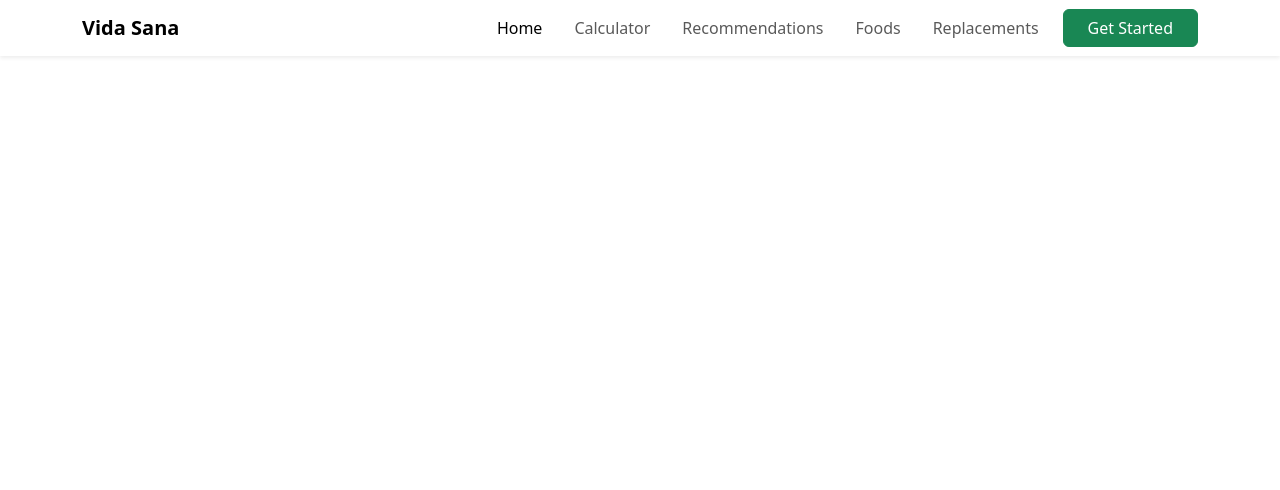
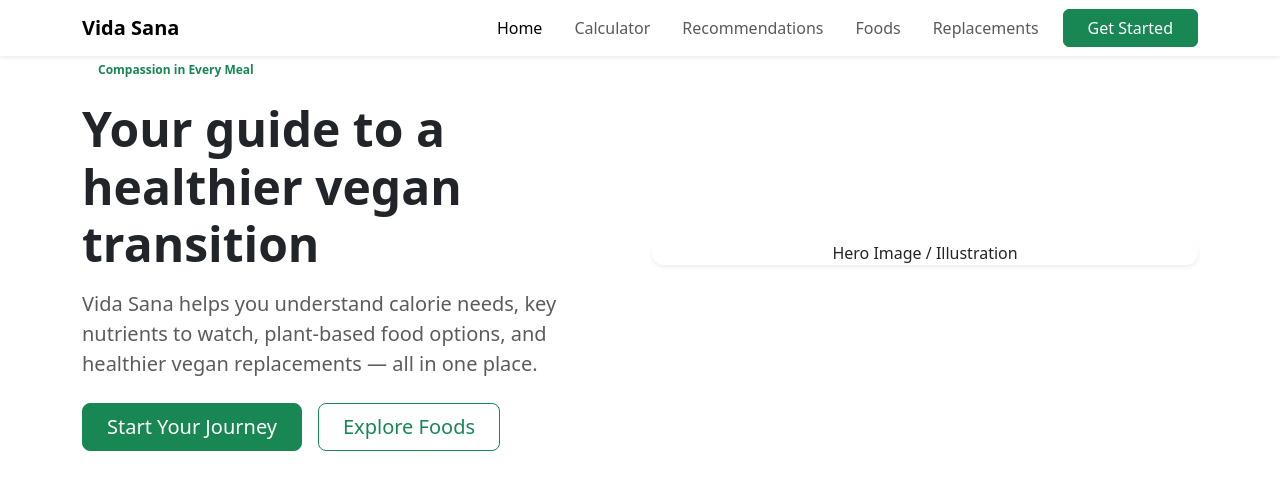
Before and after one commit to BosuBose132/Vida-Sana, a plain HTML site: page frontend/pages/index.html in a window 1280 px wide. Drawn offline with nearby package versions, Linux system fonts and the light colour scheme.

Commit message:
feat: add hero section

```diff
--- a/frontend/pages/index.html
+++ b/frontend/pages/index.html
@@ -47,4 +47,42 @@
       </div>
     </div>
   </nav>
+  <!-- Hero Section -->
+  <section class="hero-section d-flex align-items-center">
+    <div class="container">
+      <div class="row align-items-center gy-5">
+        <div class="col-lg-6">
+          <span
+            class="badge rounded-pill text-bg-success-subtle text-success mb-3 px-3 py-2"
+          >
+            Compassion in Every Meal
+          </span>
+          <h1 class="display-5 fw-bold mb-3">
+            Your guide to a healthier vegan transition
+          </h1>
+          <p class="lead text-muted mb-4">
+            Vida Sana helps you understand calorie needs, key nutrients to
+            watch, plant-based food options, and healthier vegan replacements —
+            all in one place.
+          </p>
+          <div class="d-flex flex-wrap gap-3">
+            <a href="#" class="btn btn-success btn-lg px-4"
+              >Start Your Journey</a
+            >
+            <a href="#" class="btn btn-outline-success btn-lg px-4"
+              >Explore Foods</a
+            >
+          </div>
+        </div>
+
+        <div class="col-lg-6">
+          <div
+            class="hero-image-placeholder rounded-4 shadow-sm d-flex align-items-center justify-content-center"
+          >
+            <span>Hero Image / Illustration</span>
+          </div>
+        </div>
+      </div>
+    </div>
+  </section>
 </body>
```
